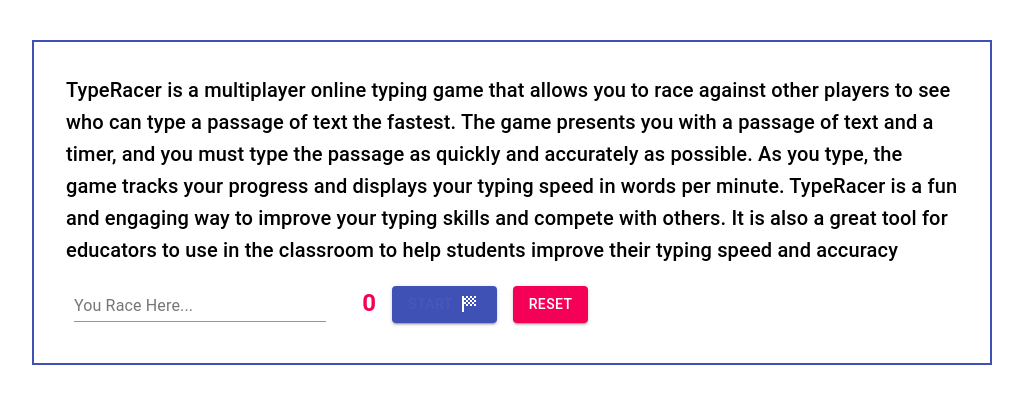
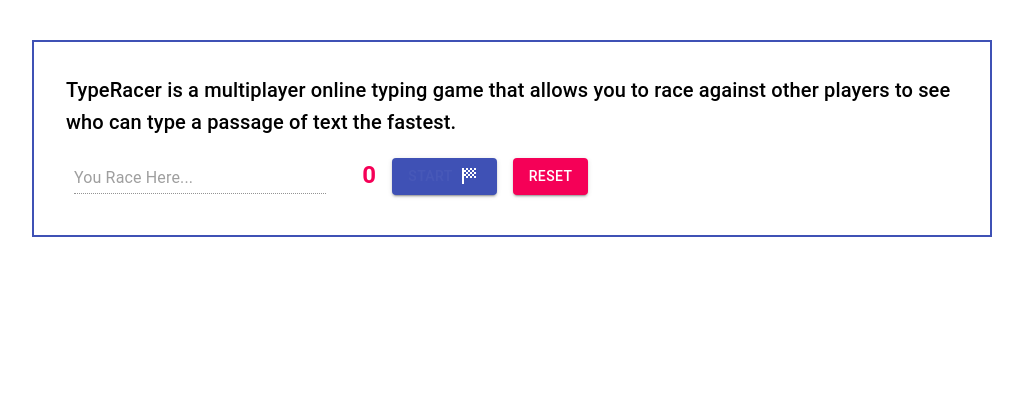
Before and after one commit to Nabid-Kaisar/typeracer, a React (Create React App) app: page / in a window 1280 px wide. Shown: the top 404 px of the page, without its empty margins (128-1151 px from the left). Built offline with nearby package versions, Linux system fonts and the light colour scheme.

Commit message:
partial work of disable enable depending on scenario

```diff
--- a/src/App.tsx
+++ b/src/App.tsx
@@ -1,5 +1,5 @@
 import './App.css';
-import TypeEnvContainer from "./container/TypeEnvContainer"
+import TypeEnvContainer from "./components/TypeEnvContainer"
 import AppContainer from "./container/AppContainer";
 
 function App() {
--- a/src/components/Input.tsx
+++ b/src/components/Input.tsx
@@ -1,5 +1,5 @@
 import React, {ChangeEvent} from 'react';
-import { makeStyles } from '@material-ui/core/styles';
+import {makeStyles} from '@material-ui/core/styles';
 import TextField from '@material-ui/core/TextField';
 
 const useStyles = makeStyles((theme) => ({
@@ -13,13 +13,14 @@
 
 interface InputPropTypes {
     value: string;
-    handleChange: (e: ChangeEvent<HTMLTextAreaElement | HTMLInputElement>)=> void;
+    handleChange: (e: ChangeEvent<HTMLTextAreaElement | HTMLInputElement>) => void;
     placeholder: string;
     label: string;
     className?: string;
+    disabled?: boolean;
 }
 
-const Input:React.FC<InputPropTypes>= ({handleChange, placeholder, label, value,className}) => {
+const Input: React.FC<InputPropTypes> = ({disabled = false, handleChange, placeholder, label, value, className}) => {
     const classes = useStyles();
 
     return (
@@ -32,6 +33,7 @@
                     label={label}
                     placeholder={placeholder}
                     value={value}
+                    disabled={disabled}
                 />
             </div>
         </form>
--- a/src/components/Stopwatch.tsx
+++ b/src/components/Stopwatch.tsx
@@ -27,12 +27,15 @@
 
 interface StopwatchType {
     containerClassName: string;
+    isRunning: boolean;
+    setIsRunning:  React.Dispatch<React.SetStateAction<boolean>>;
+    time: number;
+    setTime:  React.Dispatch<React.SetStateAction<number>>;
 }
 
-const Stopwatch: React.FC<StopwatchType> = ({containerClassName}) => {
+const Stopwatch: React.FC<StopwatchType> = ({containerClassName, isRunning, setIsRunning, time, setTime}) => {
     const classes = useStyles();
-    const [time, setTime] = useState(0);
-    const [isRunning, setIsRunning] = useState(false);
+
 
     useEffect(() => {
         let interval: NodeJS.Timeout;
--- a/src/container/TypeEnvContainer.tsx
+++ b/src/components/TypeEnvContainer.tsx
@@ -1,8 +1,8 @@
 import React, {ChangeEvent, useEffect, useState} from "react";
-import DisplayText from "../components/DisplayText";
-import Input from "../components/Input";
+import DisplayText from "./DisplayText";
+import Input from "./Input";
 import {getRandomText, sentenceToWordsArray} from "../helpers/util";
-import Stopwatch from "../components/Stopwatch";
+import Stopwatch from "./Stopwatch";
 
 interface TypeEnvContainerTypes {
 
@@ -16,6 +16,9 @@
     const [currentInput, setCurrentInput] = useState('');
     const [wordsArr, setWordsArr] = useState(fixedWordsArrayWithOtherFields);
     const [currentIdx, setCurrentIdx] = useState(0);
+
+    const [time, setTime] = useState(0);
+    const [isRunning, setIsRunning] = useState(false);
 
     const handleInputChange = (e: ChangeEvent<HTMLTextAreaElement | HTMLInputElement>) => {
         const {value} = e.target;
@@ -31,7 +34,14 @@
             setWordsArr(newWordsArr);
             setCurrentIdx(currentIdx + 1);
         }
-    }, [currentInput])
+    }, [currentInput]);
+
+    useEffect(()=>{
+        if(currentIdx >= wordsArr.length){
+            alert('end!')
+        }
+        setIsRunning(false);
+    },[currentIdx])
 
     return (
         <div className={'w-3/4 border-2 border-[#3f51b5] flex justify-center flex-col p-8 mt-10'}>
@@ -40,8 +50,15 @@
 
                 <Input className={'text-left'} value={currentInput} label={'You Race Here...'}
                        placeholder={''}
-                       handleChange={handleInputChange}/>
-                <Stopwatch containerClassName={'text-right ml-5 mt-3'}/>
+                       handleChange={handleInputChange}
+                       disabled={!isRunning}
+                />
+                <Stopwatch
+                    time={time}
+                    setTime={setTime}
+                    isRunning={isRunning}
+                    setIsRunning={setIsRunning}
+                    containerClassName={'text-right ml-5 mt-3'}/>
             </div>
 
         </div>
--- a/src/constants/constants.ts
+++ b/src/constants/constants.ts
@@ -1 +1,2 @@
-export const fixedText = `TypeRacer is a multiplayer online typing game that allows you to race against other players to see who can type a passage of text the fastest. The game presents you with a passage of text and a timer, and you must type the passage as quickly and accurately as possible. As you type, the game tracks your progress and displays your typing speed in words per minute. TypeRacer is a fun and engaging way to improve your typing skills and compete with others. It is also a great tool for educators to use in the classroom to help students improve their typing speed and accuracy`;
+export const fixedText2 = `TypeRacer is a multiplayer online typing game that allows you to race against other players to see who can type a passage of text the fastest. The game presents you with a passage of text and a timer, and you must type the passage as quickly and accurately as possible. As you type, the game tracks your progress and displays your typing speed in words per minute. TypeRacer is a fun and engaging way to improve your typing skills and compete with others. It is also a great tool for educators to use in the classroom to help students improve their typing speed and accuracy`;
+export const fixedText = `TypeRacer is a multiplayer online typing game that allows you to race against other players to see who can type a passage of text the fastest.`
```
